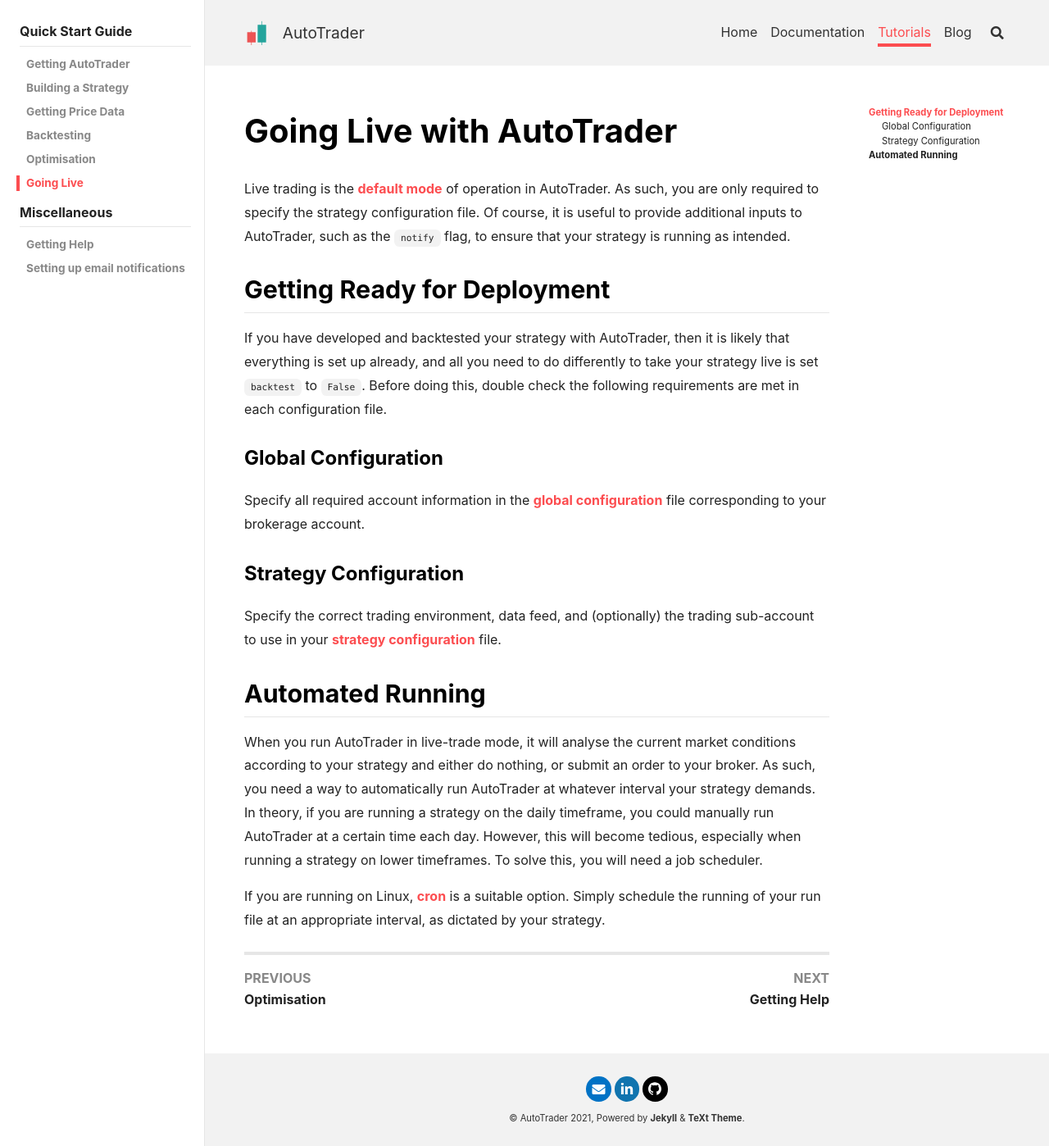
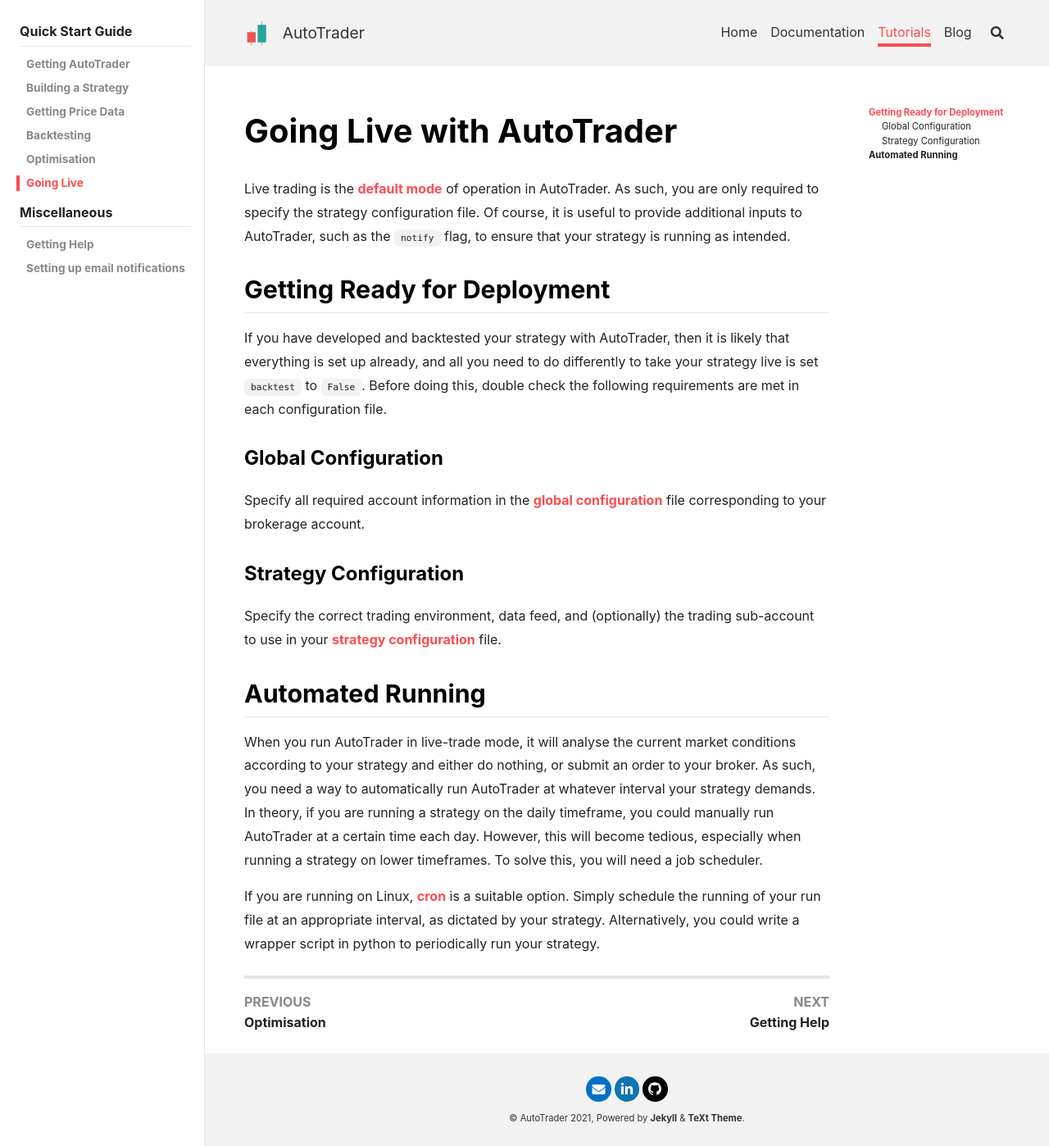
Before and after one commit to kieran-mackle/AutoTrader, a Jekyll site: the page built from content/_tutorials/1.6-going-live.md, in a window 1280 px wide. Shown: the whole page at 82% size. Built offline with Jekyll 4.4.1, drawn with Linux system fonts in a browser that asks for light colours; nearby versions of some CDN libraries.

Commit message:
docs: added note about automation

```diff
--- a/content/_tutorials/1.6-going-live.md
+++ b/content/_tutorials/1.6-going-live.md
@@ -32,4 +32,5 @@
 especially when running a strategy on lower timeframes. To solve this, you will need a job scheduler.
 
 If you are running on Linux, [cron](https://en.wikipedia.org/wiki/Cron) is a suitable option. Simply schedule
-the running of your run file at an appropriate interval, as dictated by your strategy.
+the running of your run file at an appropriate interval, as dictated by your strategy. Alternatively, you could
+write a wrapper script in python to periodically run your strategy.
```
